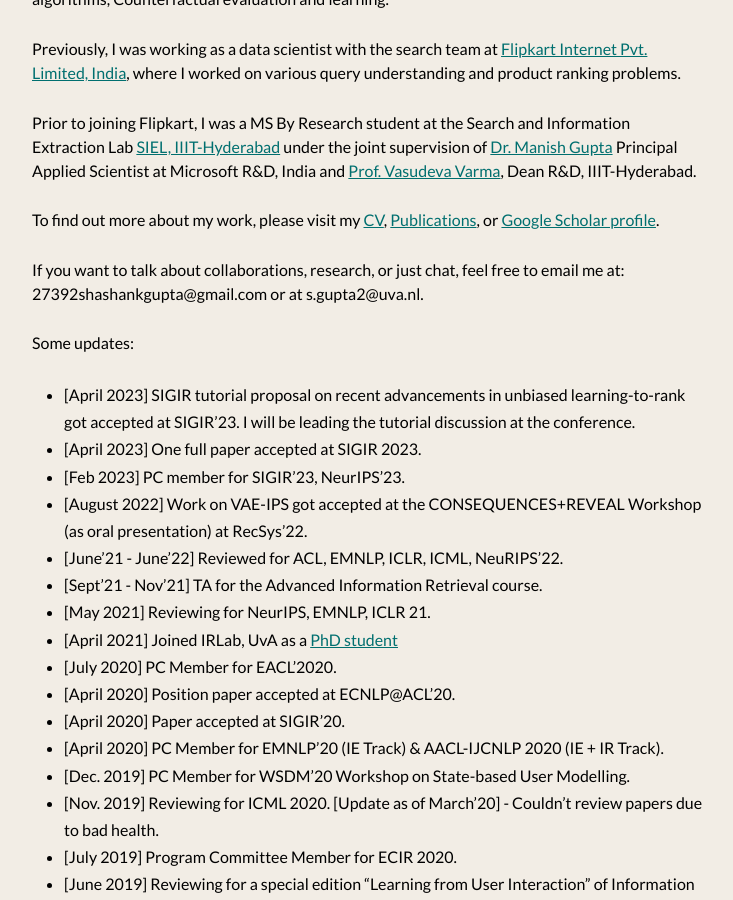
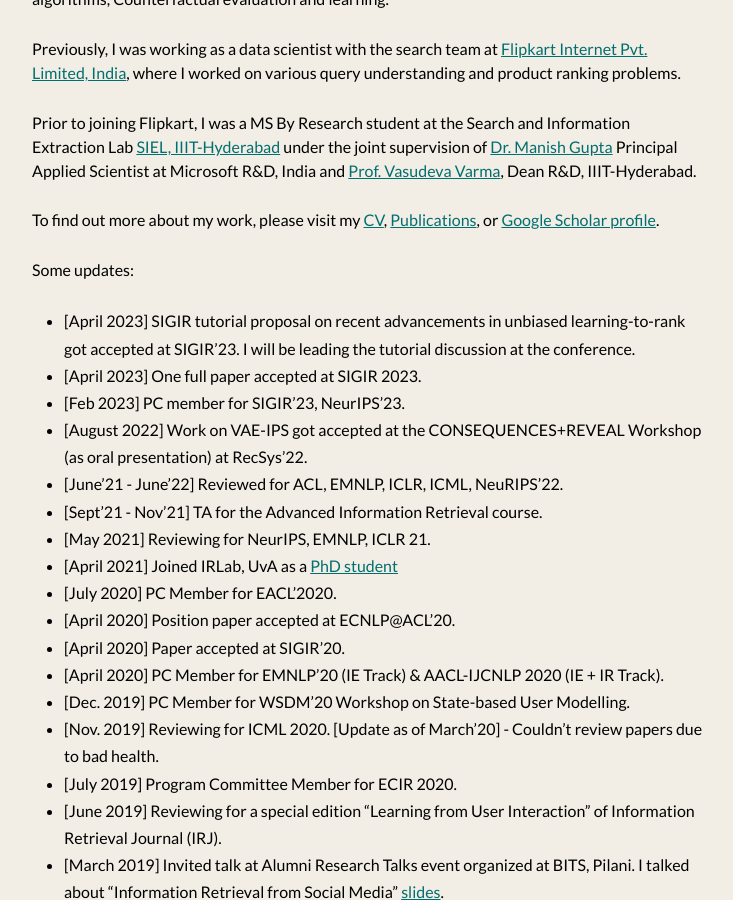
Before and after one commit to shashankg7/shashankg7.github.io, a Jekyll site: the page built from index.md, in a window 1280 px wide and 900 px high, scrolled down 329 px. Shown: the whole window, without its empty margins (272-1005 px from the left). Built offline with Jekyll 4.4.1, drawn with Linux system fonts in a browser that asks for light colours; nearby versions of some CDN libraries.

Commit message:
Update index.md

```diff
--- a/index.md
+++ b/index.md
@@ -14,8 +14,6 @@
 Prior to joining Flipkart, I was a MS By Research student at the Search and Information Extraction Lab [SIEL, IIIT-Hyderabad](search.iiit.ac.in) under the joint supervision of [Dr. Manish Gupta](https://www.microsoft.com/en-us/research/people/gmanish/?from=http%3A%2F%2Fresearch.microsoft.com%2Fen-us%2Fpeople%2Fgmanish%2F#) Principal Applied Scientist at Microsoft R&D, India and [Prof. Vasudeva Varma](https://faculty.iiit.ac.in/~vv/Home.html), Dean R&D, IIIT-Hyderabad.
 
 To find out more about my work, please visit my [CV](/resume-final.pdf), [Publications](/publications/), or [Google Scholar profile](https://scholar.google.com/citations?user=UvTcU-IAAAAJ&hl=en).
-
-If you want to talk about collaborations, research, or just chat, feel free to email me at: 27392shashankgupta@gmail.com or at s.gupta2@uva.nl.
 
 Some updates:
 
```
